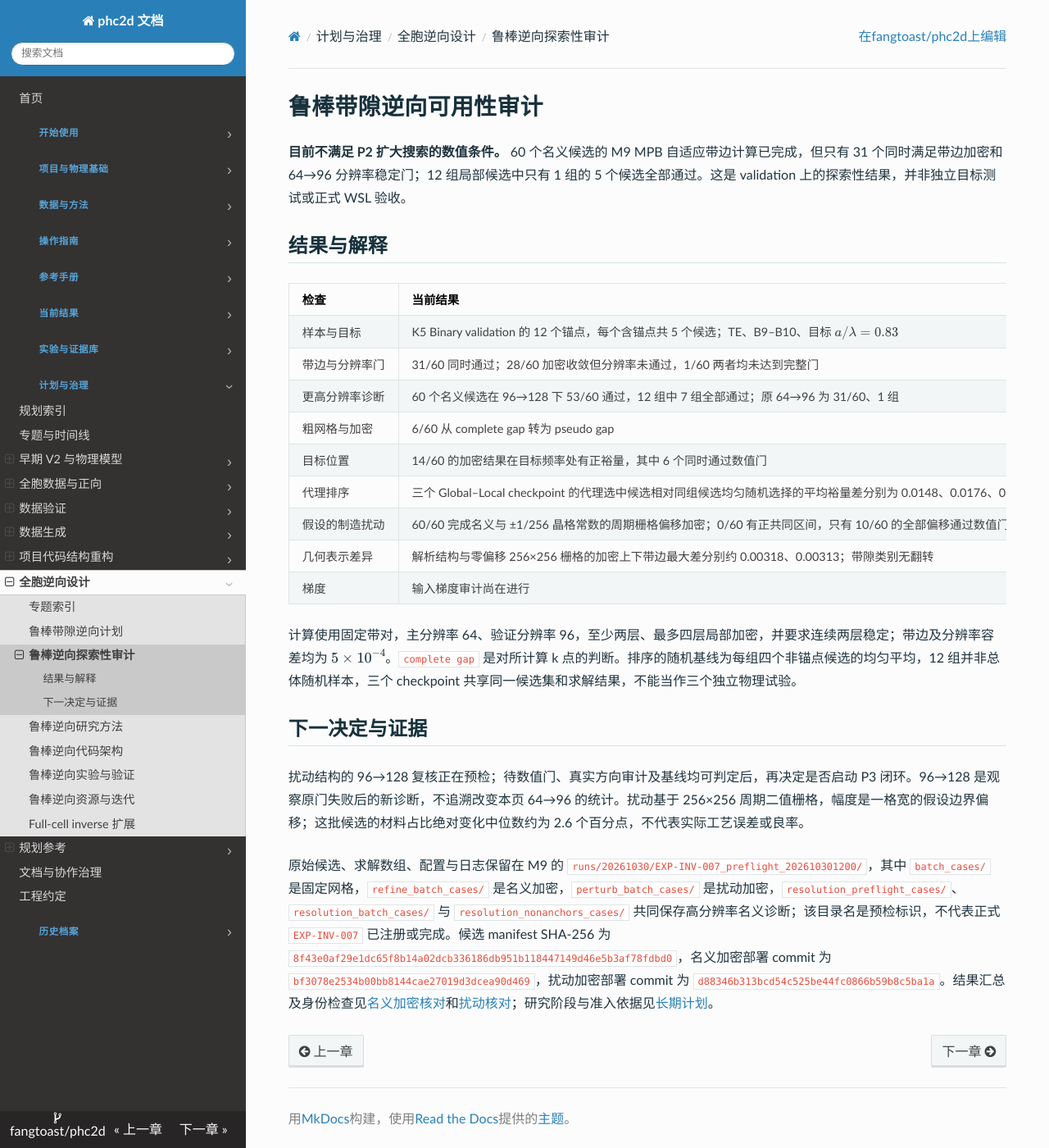
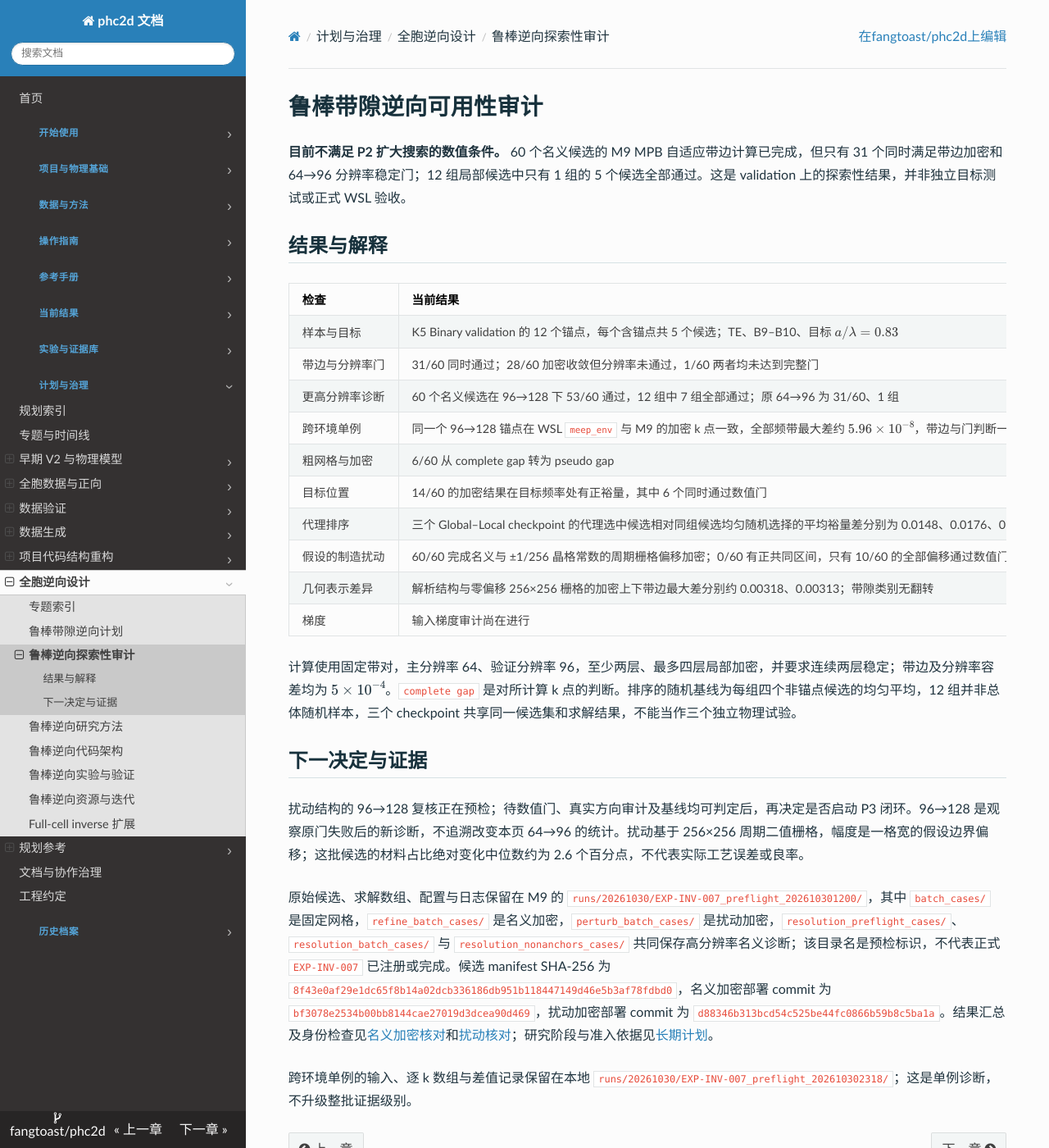
Before and after one commit to fangtoast/phc2d, an MkDocs documentation site: the page built from docs/results/inverse/鲁棒带隙逆向可用性审计.md, in a window 1280 px wide and 1400 px high. Shown: the whole window at 82% size. Built offline with MkDocs 1.6.1, drawn with Linux system fonts in a browser that asks for light colours.

Commit message:
Record WSL single case cross-check

```diff
--- a/docs/results/inverse/鲁棒带隙逆向可用性审计.md
+++ b/docs/results/inverse/鲁棒带隙逆向可用性审计.md
@@ -36,6 +36,7 @@ source_artifacts:
 | 样本与目标 | K5 Binary validation 的 12 个锚点，每个含锚点共 5 个候选；TE、B9–B10、目标 $a/\lambda=0.83$ | 样本与频率在查看开发分布后确定，不是预注册测试 |
 | 带边与分辨率门 | 31/60 同时通过；28/60 加密收敛但分辨率未通过，1/60 两者均未达到完整门 | 主要瓶颈是当前结构上的分辨率，而非求解任务失败 |
 | 更高分辨率诊断 | 60 个名义候选在 96→128 下 53/60 通过，12 组中 7 组全部通过；原 64→96 为 31/60、1 组 | 6 个候选仍未通过分辨率门、1 个未通过加密门；两套协议分别记录 |
+| 跨环境单例 | 同一个 96→128 锚点在 WSL `meep_env` 与 M9 的加密 k 点一致，全部频带最大差约 $5.96\times10^{-8}$，带边与门判断一致 | 仅为单结构复算，不代表整批的 WSL 正式验收 |
 | 粗网格与加密 | 6/60 从 complete gap 转为 pseudo gap | 固定 81 点会给部分候选产生错误的带隙判断 |
 | 目标位置 | 14/60 的加密结果在目标频率处有正裕量，其中 6 个同时通过数值门 | 这些是有限局部 k 搜索结果，不证明连续 BZ 全局极值 |
 | 代理排序 | 三个 Global–Local checkpoint 的代理选中候选相对同组候选均匀随机选择的平均裕量差分别为 0.0148、0.0176、0.0196 | 包含未通过数值门的候选，仅作探索性描述，不能证明可靠优势 |
@@ -50,3 +51,5 @@ source_artifacts:
 扰动结构的 96→128 复核正在预检；待数值门、真实方向审计及基线均可判定后，再决定是否启动 P3 闭环。96→128 是观察原门失败后的新诊断，不追溯改变本页 64→96 的统计。扰动基于 256×256 周期二值栅格，幅度是一格宽的假设边界偏移；这批候选的材料占比绝对变化中位数约为 2.6 个百分点，不代表实际工艺误差或良率。
 
 原始候选、求解数组、配置与日志保留在 M9 的 `runs/20261030/EXP-INV-007_preflight_202610301200/`，其中 `batch_cases/` 是固定网格，`refine_batch_cases/` 是名义加密，`perturb_batch_cases/` 是扰动加密，`resolution_preflight_cases/`、`resolution_batch_cases/` 与 `resolution_nonanchors_cases/` 共同保存高分辨率名义诊断；该目录名是预检标识，不代表正式 `EXP-INV-007` 已注册或完成。候选 manifest SHA-256 为 `8f43e0af29e1dc65f8b14a02dcb336186db951b118447149d46e5b3af78fdbd0`，名义加密部署 commit 为 `bf3078e2534b00bb8144cae27019d3dcea90d469`，扰动加密部署 commit 为 `d88346b313bcd54c525be44fc0866b59b8c5ba1a`。结果汇总及身份检查见[名义加密核对](../../../src/phc2d/inverse/audit_refined_reconcile.py)和[扰动核对](../../../src/phc2d/inverse/audit_perturb_reconcile.py)；研究阶段与准入依据见[长期计划](../../planning/鲁棒带隙逆向/实验与验证.md)。
+
+跨环境单例的输入、逐 k 数组与差值记录保留在本地 `runs/20261030/EXP-INV-007_preflight_202610302318/`；这是单例诊断，不升级整批证据级别。
```
